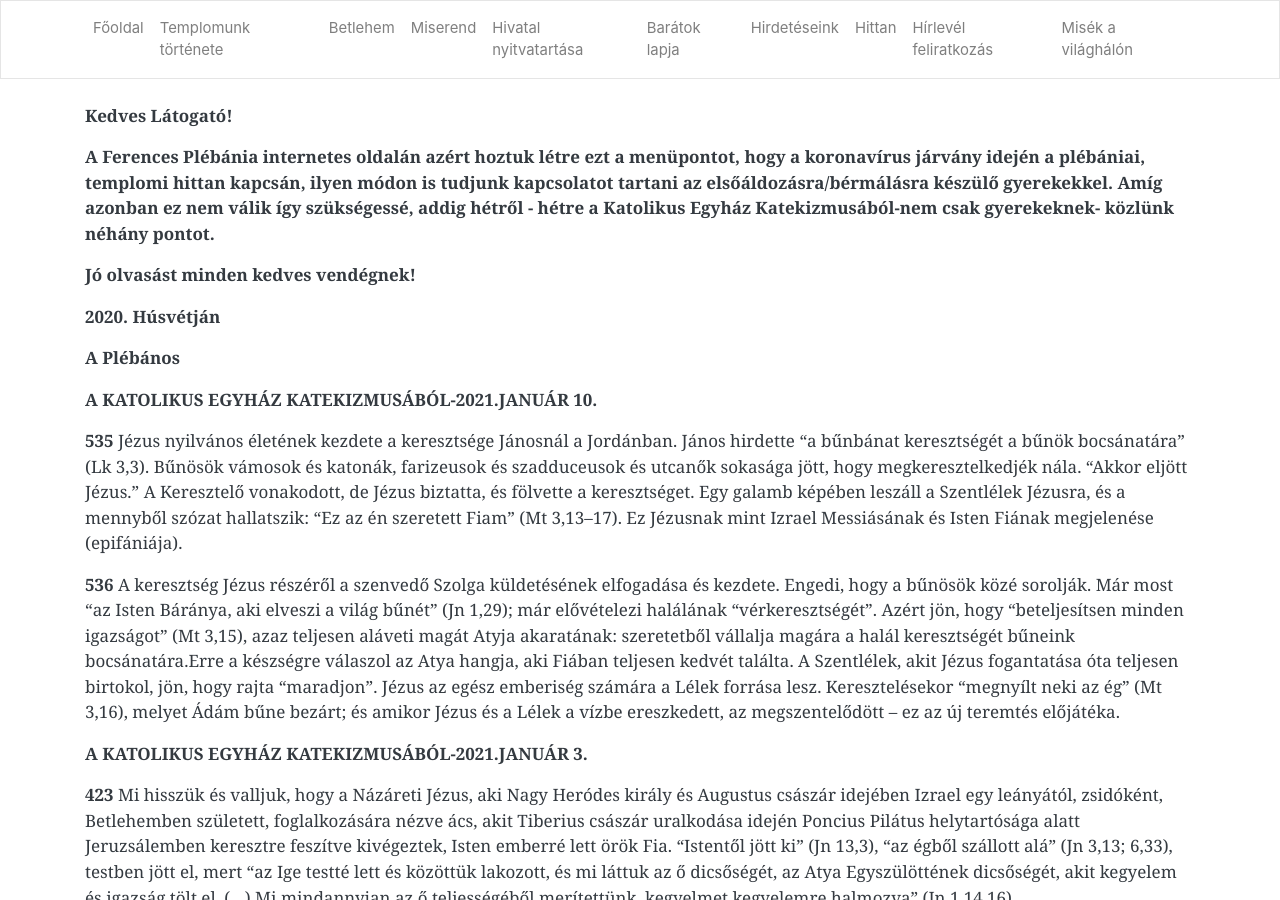
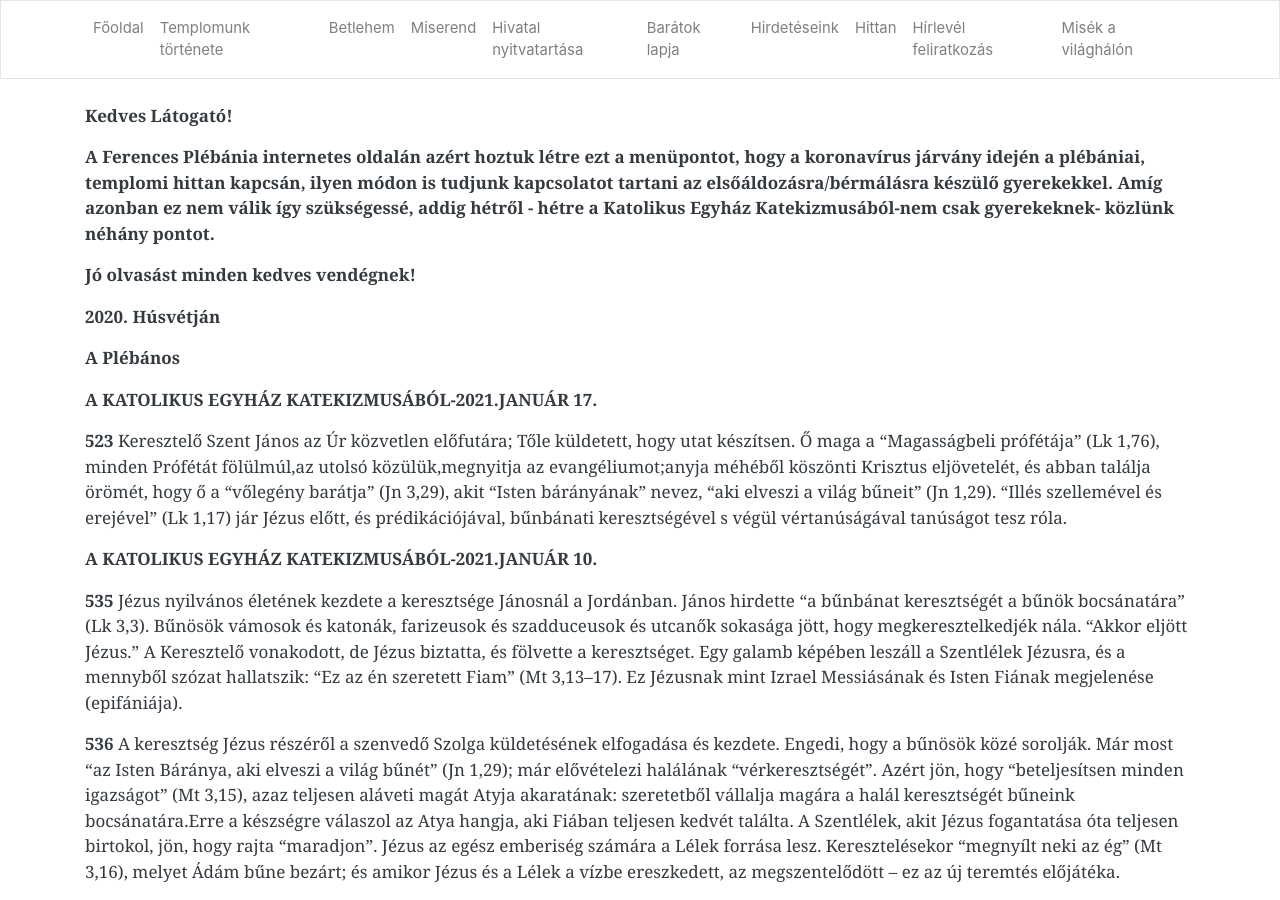
Before and after one commit to pecsi-ferences/pecsi-ferences.github.io, a Jekyll site: the page built from hittan.md, in a window 1280 px wide and 900 px high. Built offline with Jekyll 4.4.1, drawn with Linux system fonts in a browser that asks for light colours; nearby versions of some CDN libraries.

Commit message:
Update from Forestry.io Zoltán Dohány updated hittan.md

```diff
--- a/hittan.md
+++ b/hittan.md
@@ -12,6 +12,10 @@ title: Hittan
 **2020. Húsvétján**
 
 **A Plébános**
+
+**A KATOLIKUS EGYHÁZ KATEKIZMUSÁBÓL-2021.JANUÁR 17.**
+
+**523** Keresztelő Szent János az Úr közvetlen előfutára; Tőle küldetett, hogy utat készítsen. Ő maga a "Magasságbeli prófétája" (Lk 1,76), minden Prófétát fölülmúl,az utolsó közülük,megnyitja az evangéliumot;anyja méhéből köszönti Krisztus eljövetelét, és abban találja örömét, hogy ő a "vőlegény barátja" (Jn 3,29), akit "Isten bárányának" nevez, "aki elveszi a világ bűneit" (Jn 1,29). "Illés szellemével és erejével" (Lk 1,17) jár Jézus előtt, és prédikációjával, bűnbánati keresztségével s végül vértanúságával tanúságot tesz róla.
 
 **A KATOLIKUS EGYHÁZ KATEKIZMUSÁBÓL-2021.JANUÁR 10.**
 
```
